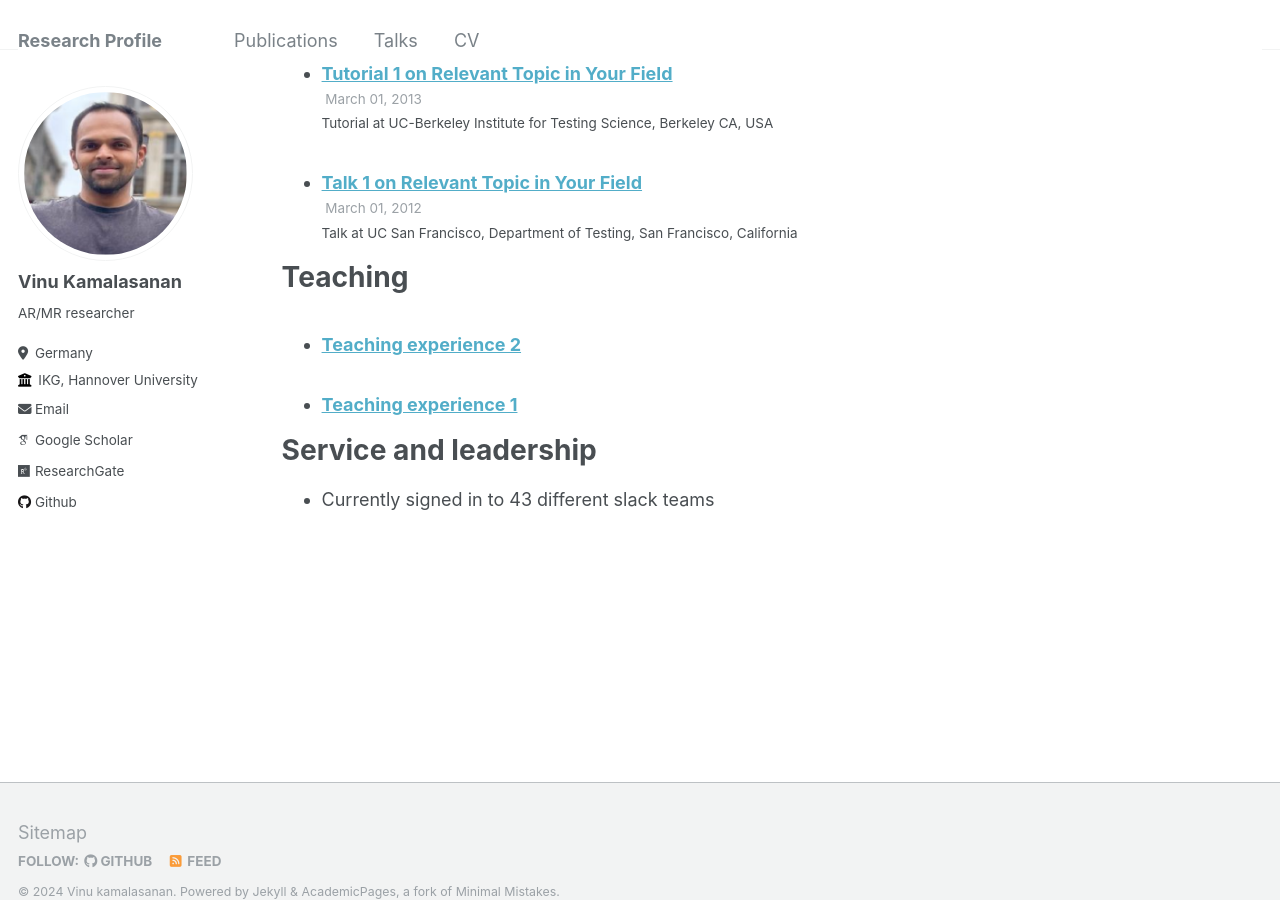
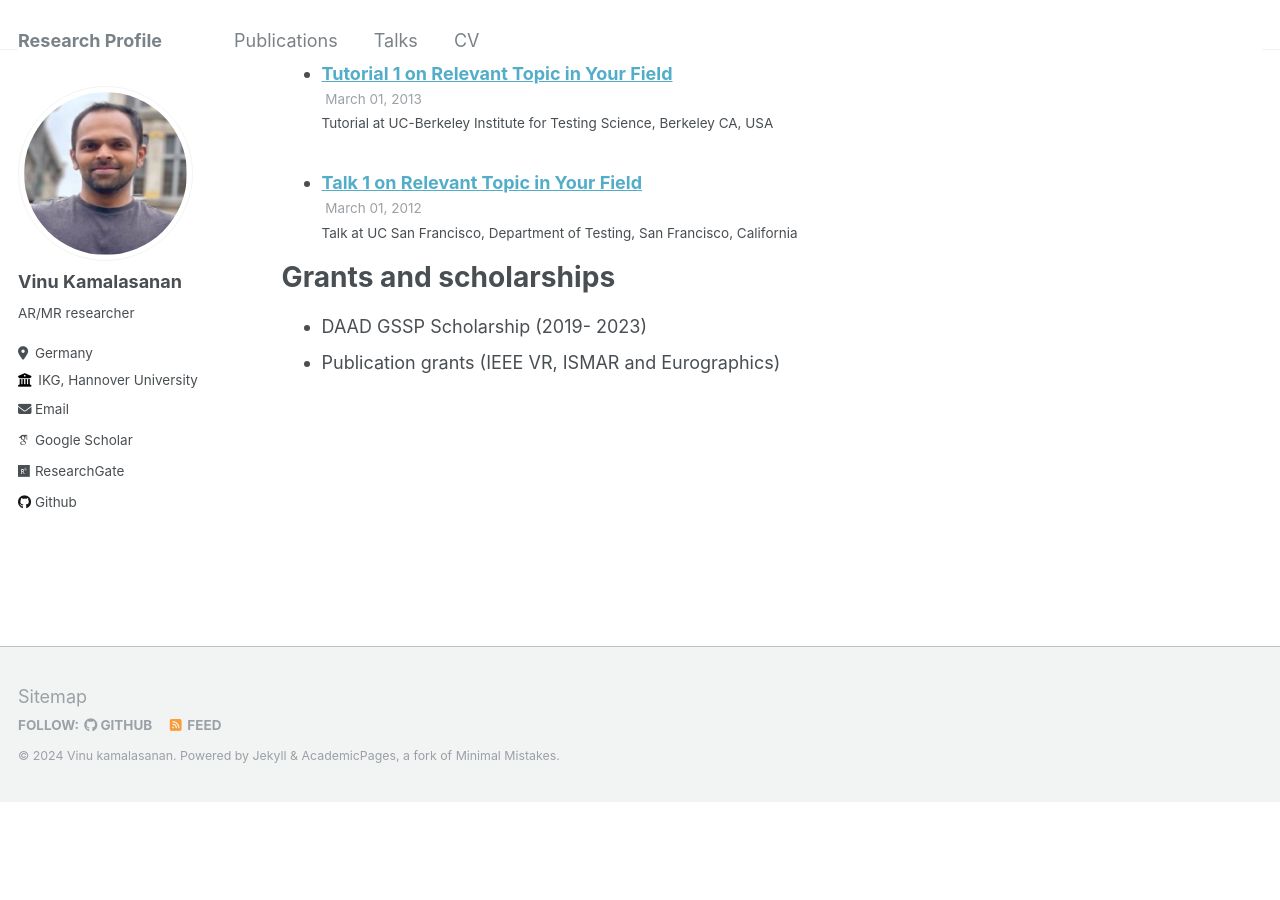
Before and after one commit to vinu-kamalasanan/vinu-kamalasanan.github.io, a Jekyll site: the page built from _pages/cv.md, in a window 1280 px wide and 900 px high, scrolled down 1473 px. Built offline with Jekyll 4.4.1, drawn with Linux system fonts in a browser that asks for light colours; some web fonts are replaced; after the commit the page ends 2274 px from its top, so only the background shows below that.

Commit message:
adding new files

```diff
--- a/_pages/cv.md
+++ b/_pages/cv.md
@@ -48,12 +48,8 @@ Talks
     {% include archive-single-talk-cv.html  %}
   {% endfor %}</ul>
 
-Teaching
+
+Grants and scholarships
 ======
-  <ul>{% for post in site.teaching reversed %}
-    {% include archive-single-cv.html %}
-  {% endfor %}</ul>
-
-Service and leadership
-======
-* Currently signed in to 43 different slack teams
+* DAAD GSSP Scholarship (2019- 2023)
+* Publication grants (IEEE VR, ISMAR and Eurographics)
```
